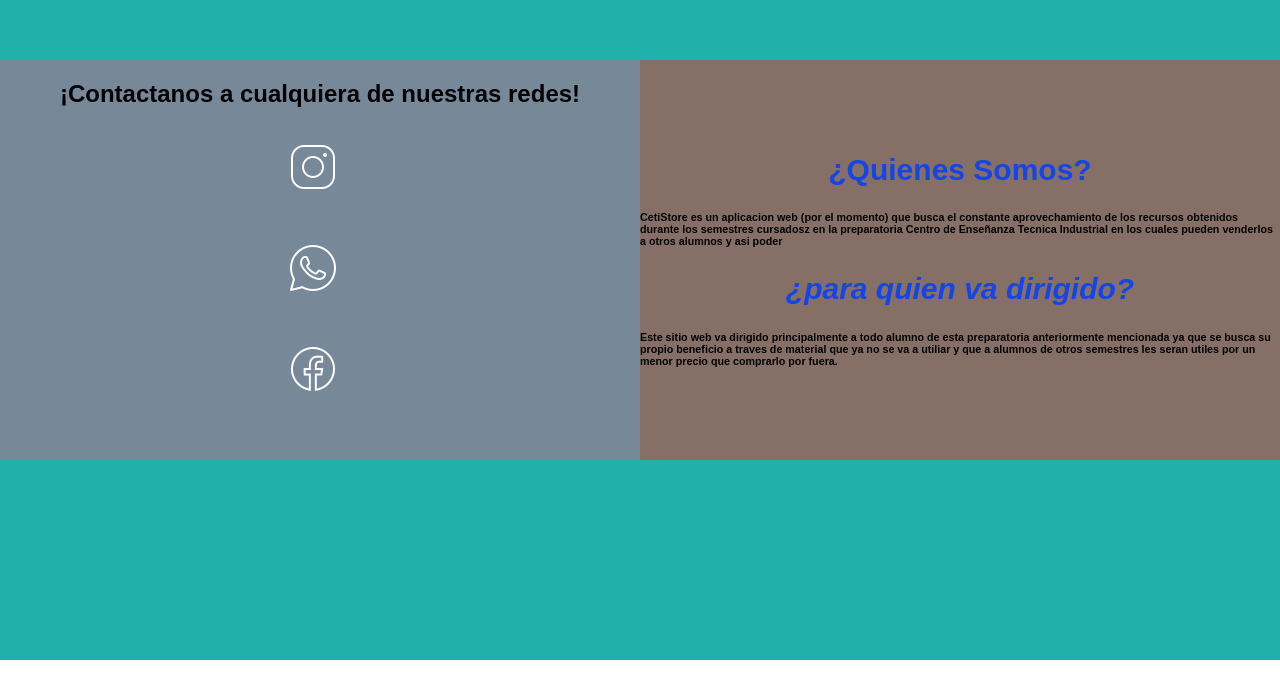
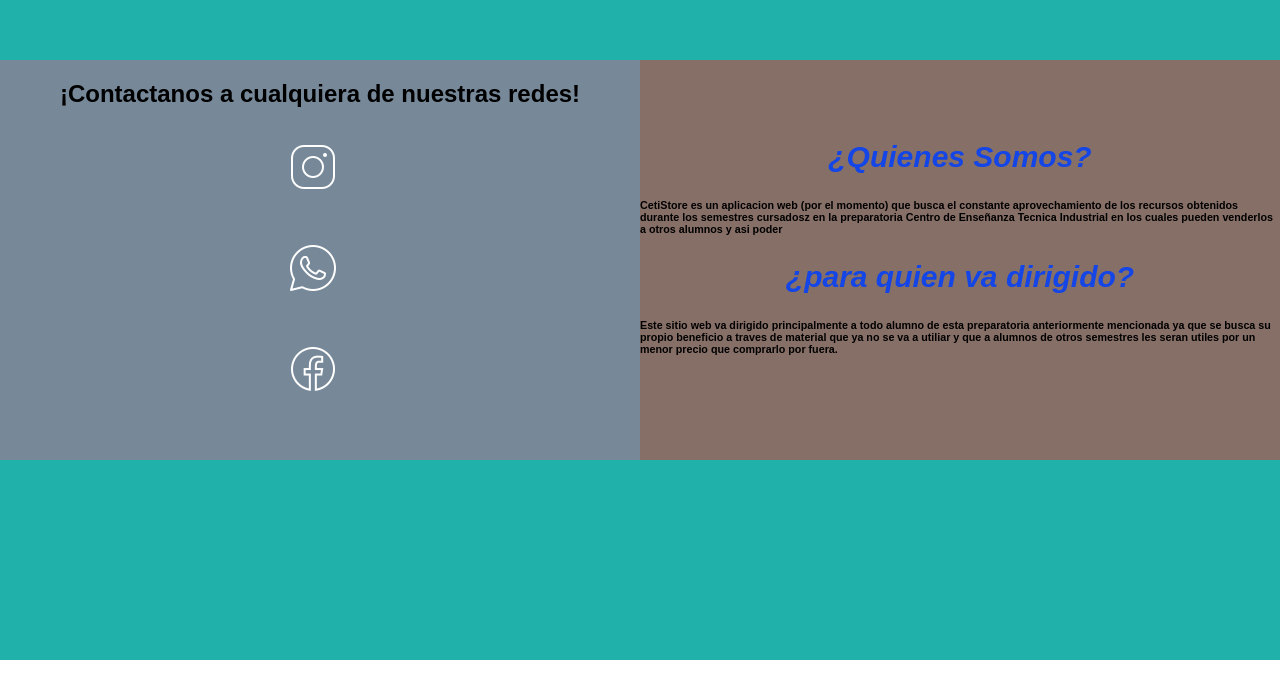
Before and after one commit to AryCelis/cetistore.github.io, a plain HTML site: page index.html in a window 1280 px wide. Shown: the part 960-1658 px from the top of the page. Drawn offline with Linux system fonts and the light colour scheme; a script that the page names is missing.

Commit message:
Update index.html

```diff
--- a/index.html
+++ b/index.html
@@ -100,7 +100,7 @@
             </section>
             <section class="acercade" id="acercade">
                 <div class="titulo">
-                    <h1>¿Quienes Somos?</h1>
+                    <h2>¿Quienes Somos?</h2>
                     <h6>
                         CetiStore es un aplicacion web <b>(por el momento)</b>
                         que busca el constante aprovechamiento de los recursos obtenidos durante los semestres cursadosz
```
